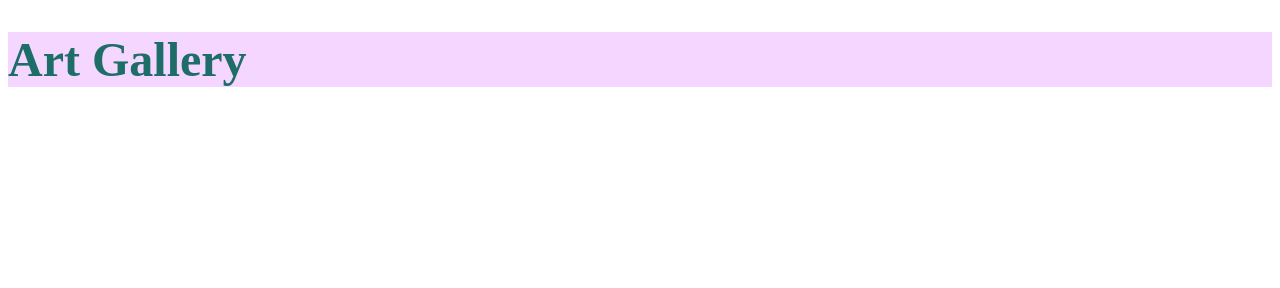
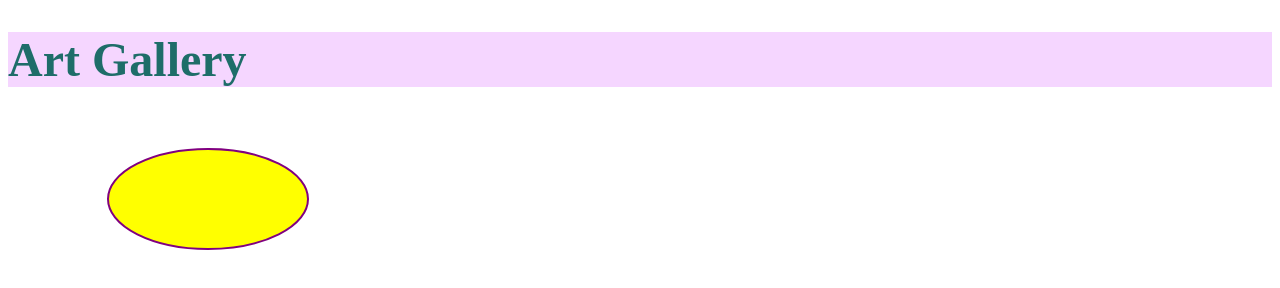
Before and after one commit to andygo52/andygo52.github.io, a plain HTML site: page index.html in a window 1280 px wide. Drawn offline with Linux system fonts and the light colour scheme.

Commit message:
Update index.html

```diff
--- a/index.html
+++ b/index.html
@@ -16,6 +16,11 @@
     <body>
       <h1>Art Gallery</h1>
 
+      <svg height="140" width="500">
+  <ellipse cx="200" cy="80" rx="100" ry="50"
+  style="fill:yellow;stroke:purple;stroke-width:2" />
+</svg>
+
 
     </body>
 
```
